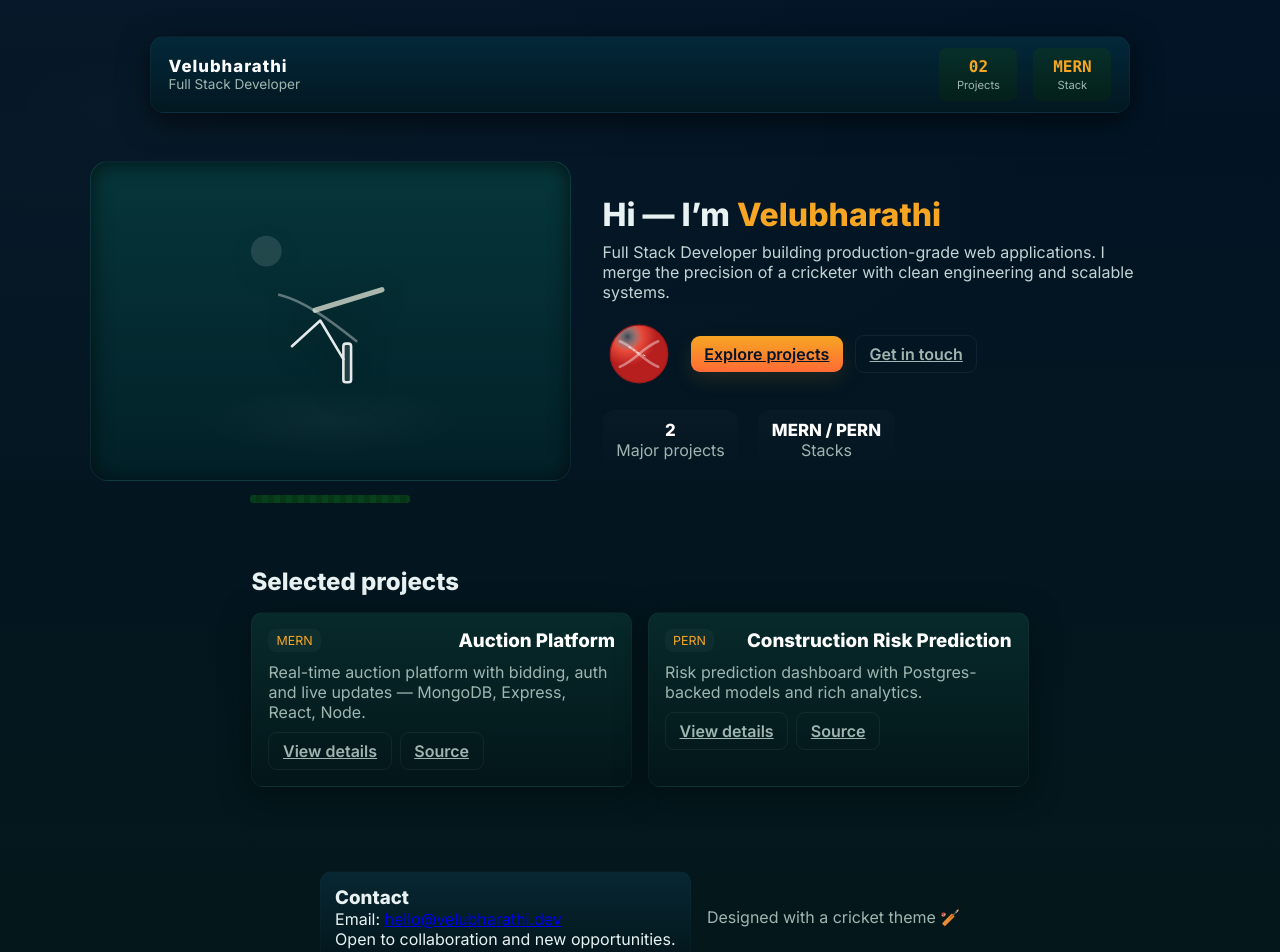
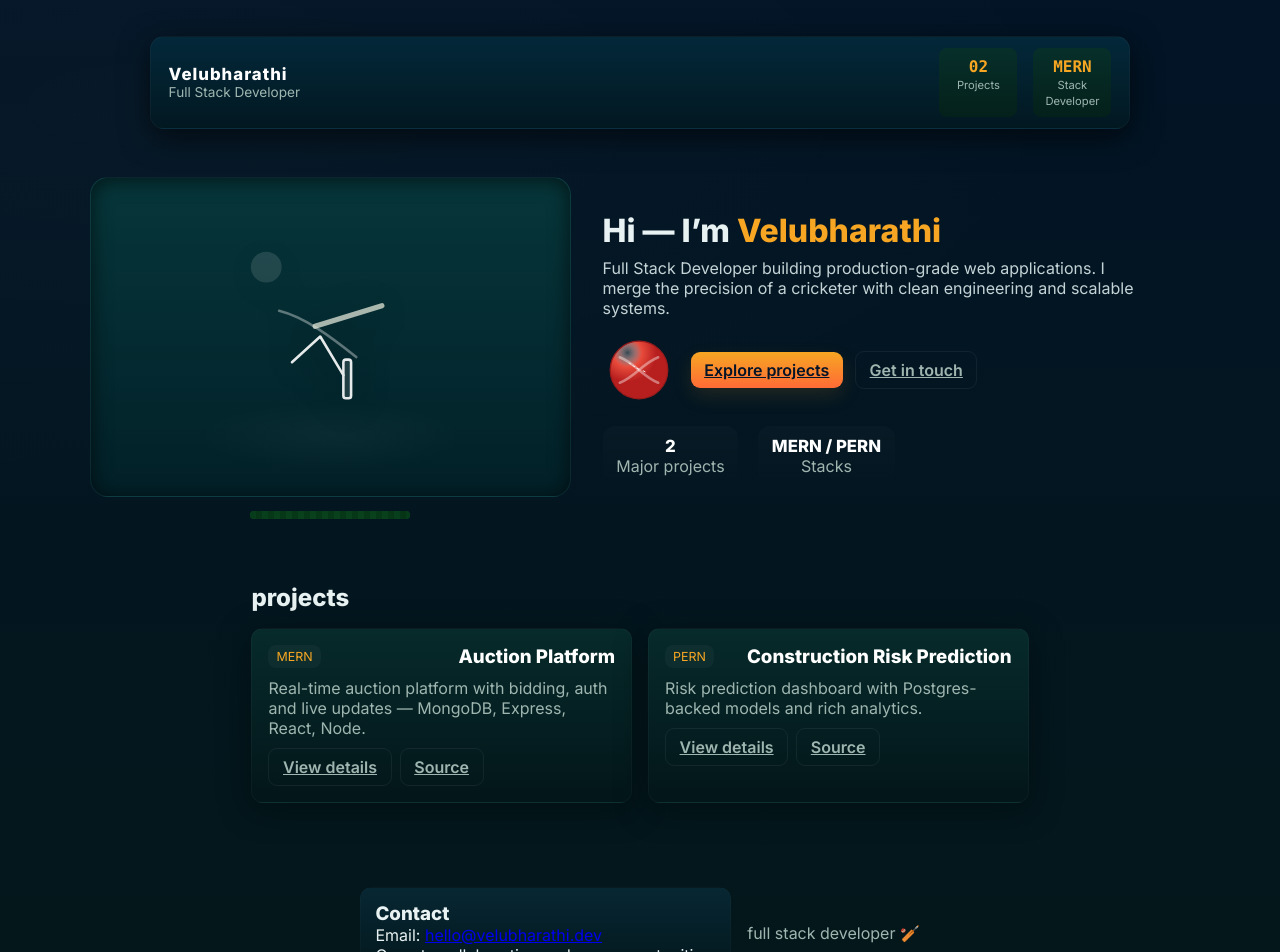
Before and after one commit to bharathi9989/portfolioReact, a React (Vite) app: page / in a window 1280 px wide. Shown: the top 952 px of the page. Built offline with nearby package versions, Linux system fonts and the light colour scheme.

Commit message:
making changes

```diff
--- a/src/App.jsx
+++ b/src/App.jsx
@@ -130,6 +130,7 @@
             <div className="score-item">
               <div className="score-num">MERN</div>
               <div className="score-label">Stack</div>
+              <div className="score-label">Developer</div>
             </div>
           </div>
         </div>
@@ -210,7 +211,7 @@
       </main>
 
       <section id="projects" className="projects">
-        <h2>Selected projects</h2>
+        <h2>projects</h2>
         <div className="project-grid">
           {projects.map((p) => (
             <ProjectCard key={p.title} {...p} />
@@ -227,7 +228,7 @@
           </p>
           <p>Open to collaboration and new opportunities.</p>
         </div>
-        <div className="footer-note">Designed with a cricket theme 🏏</div>
+        <div className="footer-note">full stack developer 🏏</div>
       </footer>
     </div>
   );
```
